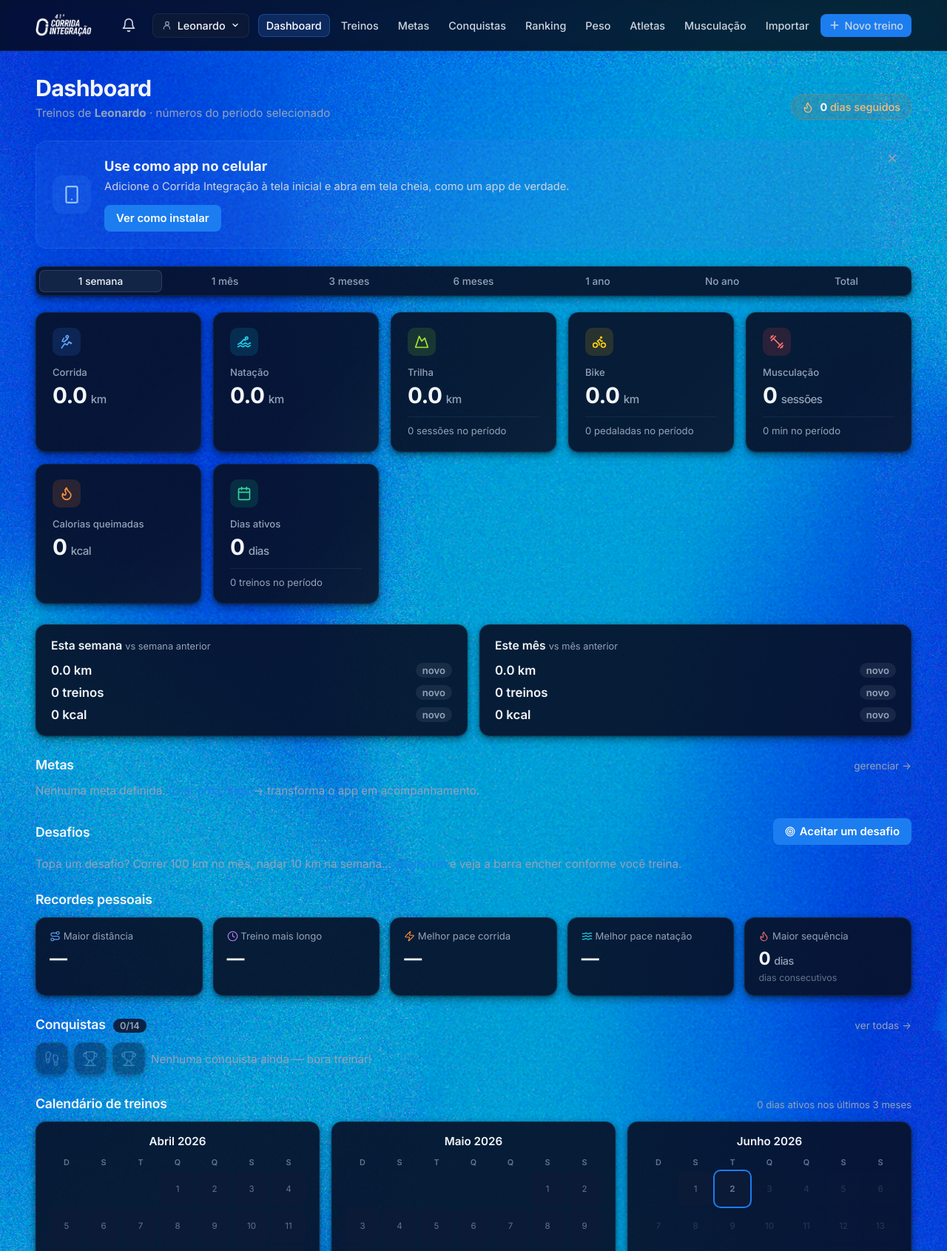
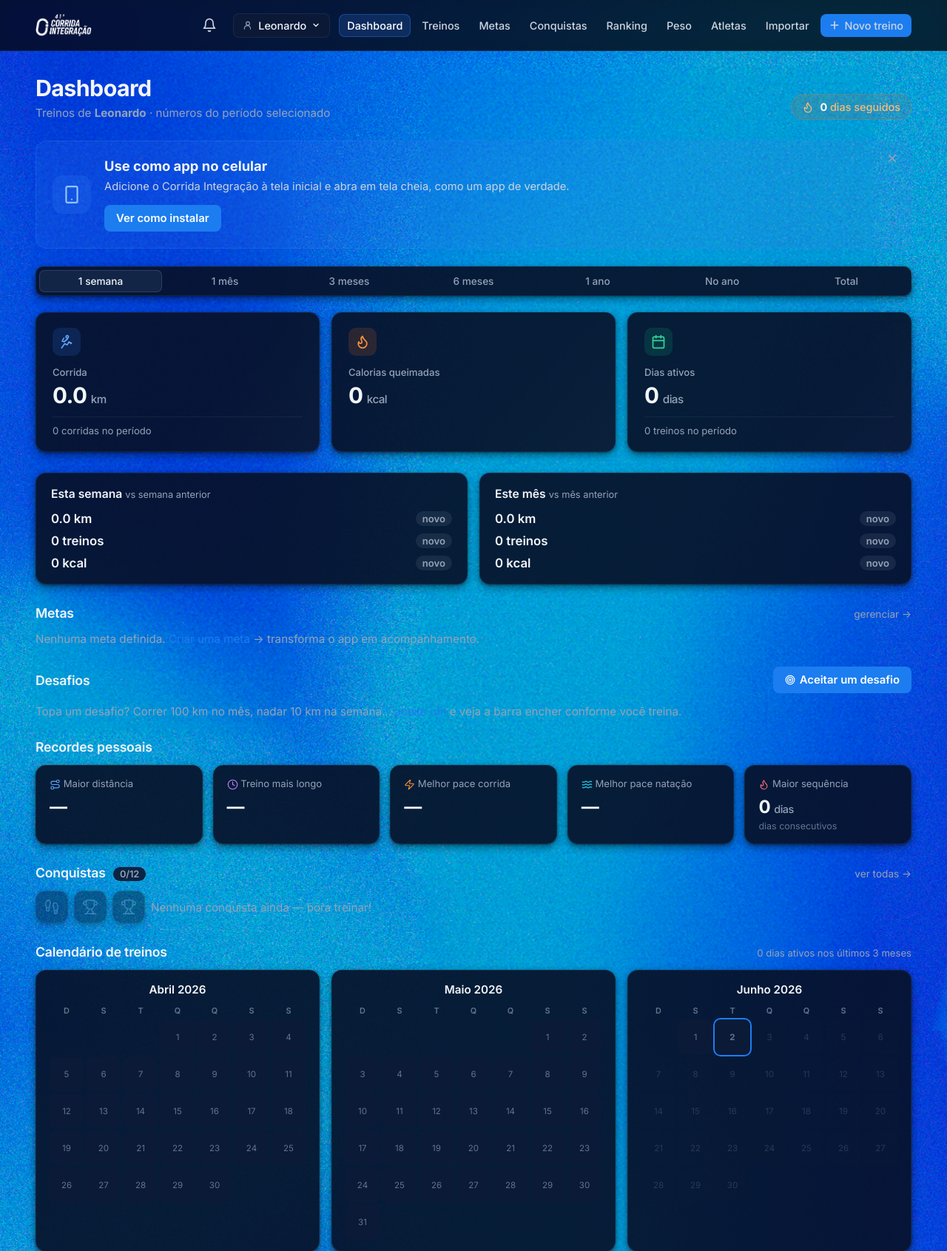
Before and after one commit to Leovilela88/corrida-integracao, a FastAPI app: page /?range=1w in a window 1280 px wide. Shown: the top 1691 px of the page at 74% size. Run offline with FastAPI, Linux system fonts and the light colour scheme; the visitor is signed in with stand-in values (Sample User, id 1).

Commit message:
Foco em corrida: logo Integração em tudo + remove demais esportes
- Logo da Corrida Integração nas telas de login/registro e no card de
  compartilhar (não usa mais o ícone do MultiFit)
- SPORTS = só corrida; formulário de treino sem seletor de esporte
- Dashboard mostra só o card de corrida (+ calorias e dias ativos)
- Nav: removida Musculação (bottom nav agora tem Ranking); add-sheet sem Musc.
- Desafios e conquistas só de corrida

```diff
--- a/achievements.py
+++ b/achievements.py
@@ -26,9 +26,6 @@ BADGES = [
     Badge("run10", "run", "#60a5fa", "Aquecendo", "10 km de corrida acumulados", "run_km", 10),
     Badge("run100", "trophy", "#60a5fa", "Centurião", "100 km de corrida acumulados", "run_km", 100),
     Badge("run500", "trophy", "#fbbf24", "Maratonista de elite", "500 km de corrida acumulados", "run_km", 500),
-    # Natação acumulada
-    Badge("swim10", "waves", "#22d3ee", "Peixe", "10 km nadados", "swim_km", 10),
-    Badge("swim50", "waves", "#06b6d4", "Golfinho", "50 km nadados", "swim_km", 50),
     # Maior corrida única (distância de um treino)
     Badge("long5", "target", "#34d399", "Primeiros 5K", "Uma corrida de 5 km", "max_run", 5),
     Badge("long10", "target", "#60a5fa", "Dez de uma vez", "Uma corrida de 10 km", "max_run", 10),
--- a/challenges.py
+++ b/challenges.py
@@ -35,20 +35,14 @@ def _c(code, title, sport, metric, target, period, icon, unit):
 # Catálogo de desafios. Semanais e mensais, cobrindo todos os esportes.
 CHALLENGES = [
     # ---- semanais ----
+    _c("run_w_15", "15 km de corrida", "corrida", "distance", 15, "week", "run", "km"),
     _c("run_w_25", "25 km de corrida", "corrida", "distance", 25, "week", "run", "km"),
-    _c("swim_w_3", "3 km de natação", "natacao", "distance", 3, "week", "waves", "km"),
-    _c("bike_w_80", "80 km de bike", "bike", "distance", 80, "week", "route", "km"),
-    _c("trail_w_15", "15 km de trilha", "trilha", "distance", 15, "week", "trending-up", "km"),
-    _c("gym_w_3", "3 treinos de musculação", "musculacao", "count", 3, "week", "dumbbell", "treinos"),
-    _c("all_w_5", "5 treinos na semana", None, "count", 5, "week", "target", "treinos"),
+    _c("run_w_3x", "Correr 3 vezes", "corrida", "count", 3, "week", "target", "corridas"),
     # ---- mensais ----
+    _c("run_m_50", "50 km de corrida", "corrida", "distance", 50, "month", "run", "km"),
     _c("run_m_100", "100 km de corrida", "corrida", "distance", 100, "month", "run", "km"),
-    _c("swim_m_10", "10 km de natação", "natacao", "distance", 10, "month", "waves", "km"),
-    _c("bike_m_300", "300 km de bike", "bike", "distance", 300, "month", "route", "km"),
-    _c("trail_m_50", "50 km de trilha", "trilha", "distance", 50, "month", "trending-up", "km"),
-    _c("gym_m_12", "12 treinos de musculação", "musculacao", "count", 12, "month", "dumbbell", "treinos"),
-    _c("all_m_20", "20 treinos no mês", None, "count", 20, "month", "target", "treinos"),
-    _c("cal_m_15000", "15.000 kcal queimadas", None, "calories", 15000, "month", "flame", "kcal"),
+    _c("run_m_12x", "12 corridas no mês", "corrida", "count", 12, "month", "target", "corridas"),
+    _c("cal_m_10000", "10.000 kcal queimadas", "corrida", "calories", 10000, "month", "flame", "kcal"),
 ]
 
 CHALLENGES_BY_CODE = {c.code: c for c in CHALLENGES}
--- a/main.py
+++ b/main.py
@@ -37,7 +37,7 @@ import notifications
 import stats
 import strava_api
 
-SPORTS = ("corrida", "natacao", "musculacao", "trilha", "bike", "outro")
+SPORTS = ("corrida",)
 
 # Fuso do Brasil — o servidor roda em UTC, então datas/horas seguem São Paulo.
 BR_TZ = ZoneInfo("America/Sao_Paulo")
--- a/static/share-card.js
+++ b/static/share-card.js
@@ -121,7 +121,7 @@
     logo.crossOrigin = 'anonymous';
     let logoReady = false;
     logo.onload = () => { logoReady = true; if (overlay && !overlay.hidden) render(); };
-    logo.src = '/static/logo-icon.png';
+    logo.src = '/static/INTEGRACAO_LOGO.png';
 
     document.fonts && document.fonts.ready.then(() => {
         if (overlay && !overlay.hidden) render();
--- a/static/style.css
+++ b/static/style.css
@@ -1947,6 +1947,7 @@ a.btn-icon:hover { color: var(--accent); background: rgba(59, 130, 246, 0.10); }
     margin-bottom: 22px;
 }
 .auth-logo { height: 32px; width: auto; }
+.auth-logo-full { height: 46px; width: auto; max-width: 82%; margin-bottom: 4px; }
 .auth-title { font-size: 1.5rem; margin: 0 0 6px; }
 .auth-sub { color: var(--muted); font-size: 0.92rem; margin: 0 0 20px; }
 .auth-form { display: flex; flex-direction: column; gap: 14px; }
--- a/templates/base.html
+++ b/templates/base.html
@@ -15,7 +15,7 @@
     <link rel="preconnect" href="https://fonts.googleapis.com">
     <link rel="preconnect" href="https://fonts.gstatic.com" crossorigin>
     <link href="https://fonts.googleapis.com/css2?family=Inter:wght@400;500;600;700;800&display=swap" rel="stylesheet">
-    <link rel="stylesheet" href="/static/style.css?v=54" />
+    <link rel="stylesheet" href="/static/style.css?v=55" />
     <script src="https://cdn.jsdelivr.net/npm/chart.js@4.4.4/dist/chart.umd.min.js"></script>
 </head>
 <body>
@@ -99,10 +99,6 @@
                     <svg class="nav-icon" width="18" height="18" viewBox="0 0 24 24" fill="none" stroke="currentColor" stroke-width="2" stroke-linecap="round" stroke-linejoin="round"><circle cx="12" cy="8" r="4"/><path d="M4 21v-1a7 7 0 0 1 14 0v1"/></svg>
                     <span class="nav-label">Atletas</span>
                 </a>
-                <a href="/musculacao" class="nav-link {% if request.url.path == '/musculacao' %}active{% endif %}" title="Musculação">
-                    <svg class="nav-icon" width="18" height="18" viewBox="0 0 24 24" fill="none" stroke="currentColor" stroke-width="2" stroke-linecap="round" stroke-linejoin="round"><path d="m6.5 6.5 11 11"/><path d="m21 21-1-1"/><path d="m3 3 1 1"/><path d="m18 22 4-4"/><path d="m2 6 4-4"/><path d="m3 10 7-7"/><path d="m14 21 7-7"/></svg>
-                    <span class="nav-label">Musculação</span>
-                </a>
                 <a href="/importar/garmin" class="nav-link {% if request.url.path == '/importar/garmin' %}active{% endif %}" title="Importar (Garmin)">
                     <svg class="nav-icon" width="18" height="18" viewBox="0 0 24 24" fill="none" stroke="currentColor" stroke-width="2" stroke-linecap="round" stroke-linejoin="round"><path d="M21 15v4a2 2 0 0 1-2 2H5a2 2 0 0 1-2-2v-4M7 10l5 5 5-5M12 15V3"/></svg>
                     <span class="nav-label">Importar</span>
@@ -137,9 +133,9 @@
         <svg viewBox="0 0 24 24" fill="none" stroke="currentColor" stroke-width="2" stroke-linecap="round" stroke-linejoin="round"><path d="M6 9H4.5a2.5 2.5 0 0 1 0-5H6m12 5h1.5a2.5 2.5 0 0 0 0-5H18M4 22h16M10 14.66V17c0 .55-.47.98-.97 1.21C7.85 18.75 7 20.24 7 22M14 14.66V17c0 .55.47.98.97 1.21C16.15 18.75 17 20.24 17 22M18 2H6v7a6 6 0 0 0 12 0V2Z"/></svg>
         <span>Troféus</span>
     </a>
-    <a href="/musculacao" class="bn-item {% if request.url.path == '/musculacao' %}active{% endif %}">
-        <svg viewBox="0 0 24 24" fill="none" stroke="currentColor" stroke-width="2" stroke-linecap="round" stroke-linejoin="round"><path d="m6.5 6.5 11 11"/><path d="m21 21-1-1"/><path d="m3 3 1 1"/><path d="m18 22 4-4"/><path d="m2 6 4-4"/><path d="m3 10 7-7"/><path d="m14 21 7-7"/></svg>
-        <span>Musc.</span>
+    <a href="/ranking" class="bn-item {% if request.url.path == '/ranking' %}active{% endif %}">
+        <svg viewBox="0 0 24 24" fill="none" stroke="currentColor" stroke-width="2" stroke-linecap="round" stroke-linejoin="round"><line x1="18" y1="20" x2="18" y2="10"/><line x1="12" y1="20" x2="12" y2="4"/><line x1="6" y1="20" x2="6" y2="14"/></svg>
+        <span>Ranking</span>
     </a>
     <button class="bn-item" id="more-btn" type="button">
         <svg viewBox="0 0 24 24" fill="none" stroke="currentColor" stroke-width="2" stroke-linecap="round" stroke-linejoin="round"><circle cx="5" cy="12" r="1.5"/><circle cx="12" cy="12" r="1.5"/><circle cx="19" cy="12" r="1.5"/></svg>
@@ -197,10 +193,6 @@
         <a href="/novo" class="sheet-item sheet-item-primary">
             <svg viewBox="0 0 24 24" fill="none" stroke="currentColor" stroke-width="2" stroke-linecap="round" stroke-linejoin="round"><path d="M12 5v14M5 12h14"/></svg>
             Novo treino
-        </a>
-        <a href="/musculacao" class="sheet-item">
-            <svg viewBox="0 0 24 24" fill="none" stroke="currentColor" stroke-width="2" stroke-linecap="round" stroke-linejoin="round"><path d="m6.5 6.5 11 11"/><path d="m21 21-1-1"/><path d="m3 3 1 1"/><path d="m18 22 4-4"/><path d="m2 6 4-4"/><path d="m3 10 7-7"/><path d="m14 21 7-7"/></svg>
-            Musculação
         </a>
         <a href="/metas" class="sheet-item">
             <svg viewBox="0 0 24 24" fill="none" stroke="currentColor" stroke-width="2" stroke-linecap="round" stroke-linejoin="round"><circle cx="12" cy="12" r="10"/><circle cx="12" cy="12" r="6"/><circle cx="12" cy="12" r="2"/></svg>
@@ -300,6 +292,6 @@
     })();
 </script>
 <script>window.MF_ATHLETE = {{ (athlete.name if athlete else "")|tojson }};</script>
-<script src="/static/share-card.js?v=7" defer></script>
+<script src="/static/share-card.js?v=8" defer></script>
 </body>
 </html>
--- a/templates/dashboard.html
+++ b/templates/dashboard.html
@@ -108,37 +108,7 @@
         </div>
         <div class="card-label">Corrida</div>
         <div class="card-value">{{ "%.1f"|format(totals.corrida_km) }}<span> km</span></div>
-    </div>
-    <div class="card card-swim">
-        <div class="card-icon">
-            <svg viewBox="0 0 24 24" fill="none" stroke="currentColor" stroke-width="2" stroke-linecap="round" stroke-linejoin="round"><path d="M2 20c2 0 2-2 4-2s2 2 4 2 2-2 4-2 2 2 4 2 2-2 4-2"/><path d="M2 16c2 0 2-2 4-2s2 2 4 2 2-2 4-2 2 2 4 2 2-2 4-2"/><circle cx="16" cy="6" r="2"/><path d="M6 14 12 8l2 2"/></svg>
-        </div>
-        <div class="card-label">Natação</div>
-        <div class="card-value">{{ "%.1f"|format(totals.natacao_km) }}<span> km</span></div>
-    </div>
-    <div class="card card-trail">
-        <div class="card-icon">
-            <svg viewBox="0 0 24 24" fill="none" stroke="currentColor" stroke-width="2" stroke-linecap="round" stroke-linejoin="round"><path d="m8 3 4 8 5-5 5 15H2L8 3z"/></svg>
-        </div>
-        <div class="card-label">Trilha</div>
-        <div class="card-value">{{ "%.1f"|format(totals.trilha_km) }}<span> km</span></div>
-        <div class="card-foot">{{ totals.trilha_sessoes }} {{ "sessão" if totals.trilha_sessoes == 1 else "sessões" }} no período</div>
-    </div>
-    <div class="card card-bike">
-        <div class="card-icon">
-            <svg viewBox="0 0 24 24" fill="none" stroke="currentColor" stroke-width="2" stroke-linecap="round" stroke-linejoin="round"><circle cx="18.5" cy="17.5" r="3.5"/><circle cx="5.5" cy="17.5" r="3.5"/><circle cx="15" cy="5" r="1"/><path d="M12 17.5V14l-3-3 4-3 2 3h2"/></svg>
-        </div>
-        <div class="card-label">Bike</div>
-        <div class="card-value">{{ "%.1f"|format(totals.bike_km) }}<span> km</span></div>
-        <div class="card-foot">{{ totals.bike_sessoes }} {{ "pedalada" if totals.bike_sessoes == 1 else "pedaladas" }} no período</div>
-    </div>
-    <div class="card card-gym">
-        <div class="card-icon">
-            <svg viewBox="0 0 24 24" fill="none" stroke="currentColor" stroke-width="2" stroke-linecap="round" stroke-linejoin="round"><path d="m6.5 6.5 11 11"/><path d="m21 21-1-1"/><path d="m3 3 1 1"/><path d="m18 22 4-4"/><path d="m2 6 4-4"/><path d="m3 10 7-7"/><path d="m14 21 7-7"/></svg>
-        </div>
-        <div class="card-label">Musculação</div>
-        <div class="card-value">{{ totals.musculacao_sessoes }}<span> {{ "sessão" if totals.musculacao_sessoes == 1 else "sessões" }}</span></div>
-        <div class="card-foot">{{ "%.0f"|format(totals.musculacao_min) }} min no período</div>
+        <div class="card-foot">{{ totals.total_treinos }} corrida{{ 's' if totals.total_treinos != 1 else '' }} no período</div>
     </div>
     <div class="card card-cal">
         <div class="card-icon">
--- a/templates/login.html
+++ b/templates/login.html
@@ -16,8 +16,7 @@
 <body class="auth-body">
 <div class="auth-card">
     <div class="auth-brand">
-        <img src="/static/logo-icon.png" alt="" class="auth-logo" onerror="this.remove()" />
-        <span>Corrida Integração</span>
+        <img src="/static/INTEGRACAO_LOGO.png" alt="Corrida Integração" class="auth-logo-full" onerror="this.remove()" />
     </div>
 
     {% if first_access %}
--- a/templates/register.html
+++ b/templates/register.html
@@ -16,8 +16,7 @@
 <body class="auth-body">
 <div class="auth-card">
     <div class="auth-brand">
-        <img src="/static/logo-icon.png" alt="" class="auth-logo" onerror="this.remove()" />
-        <span>Corrida Integração</span>
+        <img src="/static/INTEGRACAO_LOGO.png" alt="Corrida Integração" class="auth-logo-full" onerror="this.remove()" />
     </div>
     <h1 class="auth-title">Criar conta</h1>
     <p class="auth-sub">Crie sua conta para registrar treinos e entrar no ranking dos amigos.</p>
```
Also changed, not shown: templates/form.html (+1 -8 lines).
